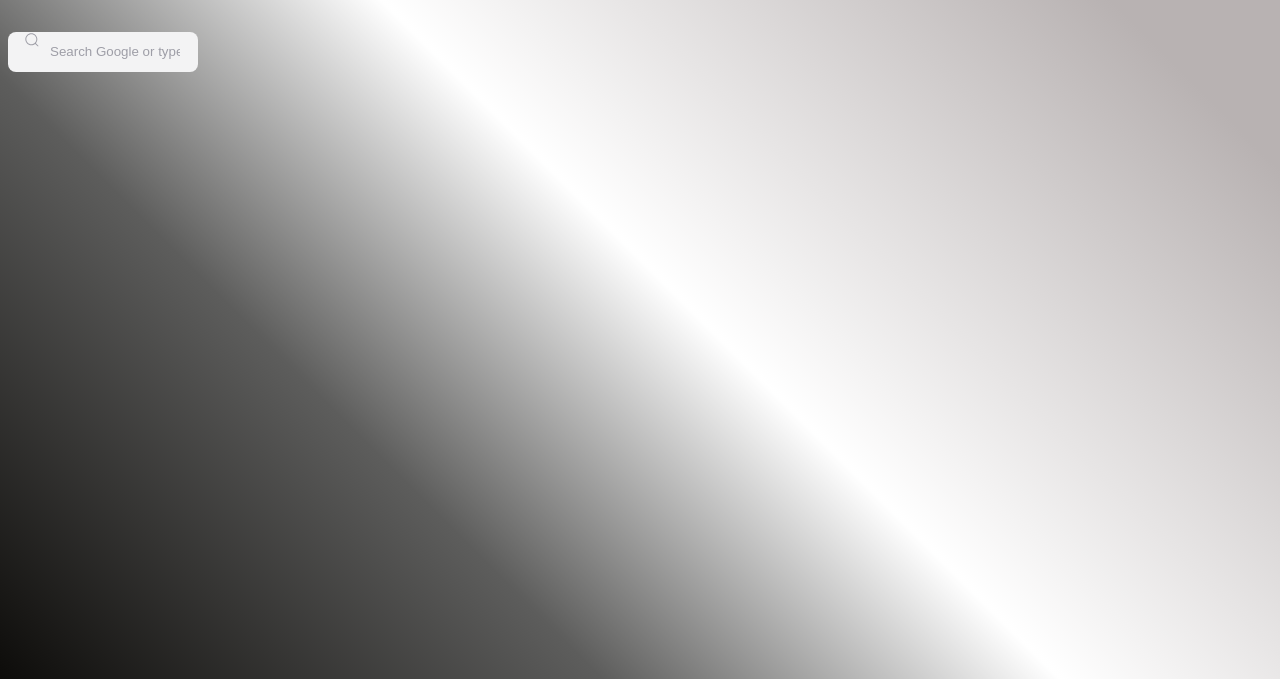
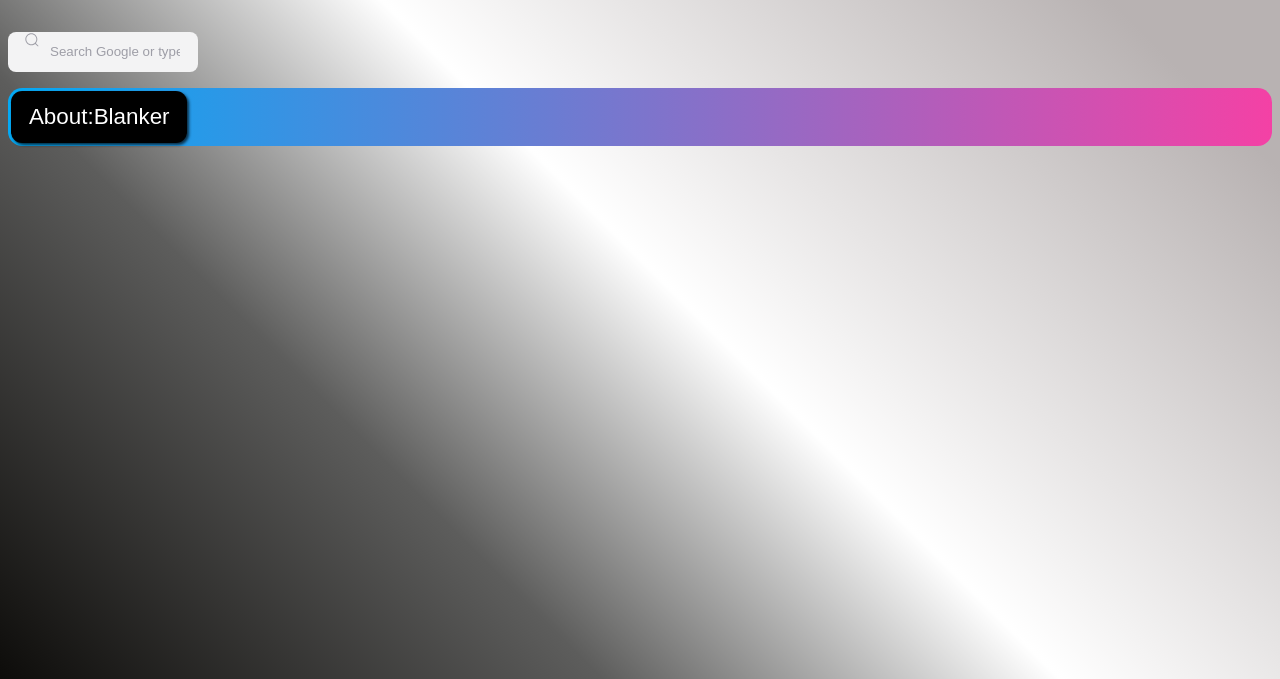
Before and after one commit to gublockerbk/ultrastatic, a plain HTML site: page active/index.html in a window 1280 px wide. Shown: the part 121-800 px from the top of the page. Drawn offline with Linux system fonts and the light colour scheme.

Commit message:
Update index.html

```diff
--- a/active/index.html
+++ b/active/index.html
@@ -52,6 +52,43 @@ background: linear-gradient(45deg, rgba(13,12,10,1) 0%, rgba(93,93,92,1) 29%, rg
  width: 1rem;
  height: 1rem;
 }
+button {
+  font-size: 1.4em;
+  padding: 0.6em 0.8em;
+  border-radius: 0.5em;
+  border: none;
+  background-color: #000;
+  color: #fff;
+  cursor: pointer;
+  box-shadow: 2px 2px 3px #000000b4;
+}
+
+.container {
+  position: relative;
+  padding: 3px;
+  background: linear-gradient(90deg, #03a9f4, #f441a5);
+  border-radius: 0.9em;
+  transition: all 0.4s ease;
+}
+
+.container::before {
+  content: "";
+  position: absolute;
+  inset: 0;
+  margin: auto;
+  border-radius: 0.9em;
+  z-index: -10;
+  filter: blur(0);
+  transition: filter 0.4s ease;
+}
+
+.container:hover::before {
+  background: linear-gradient(90deg, #03a9f4, #f441a5);
+  filter: blur(1.2em);
+}
+.container:active::before {
+  filter: blur(0.2em);
+}
 
 </style>
 </head>
@@ -81,6 +118,9 @@ background: linear-gradient(45deg, rgba(13,12,10,1) 0%, rgba(93,93,92,1) 29%, rg
             <input class="input" id="uv-address" type="text" placeholder="Search Google or type an URL" class="form__input"/>
           </form>
     </div>
+	<div class="container">
+  <button class="button">About:Blanker</button>
+</div>
 <!-- From Uiverse.io by SelfMadeSystem -->
 
 	            <script src="uv/uv.bundle.js" charset="UTF-8" defer></script>
```
